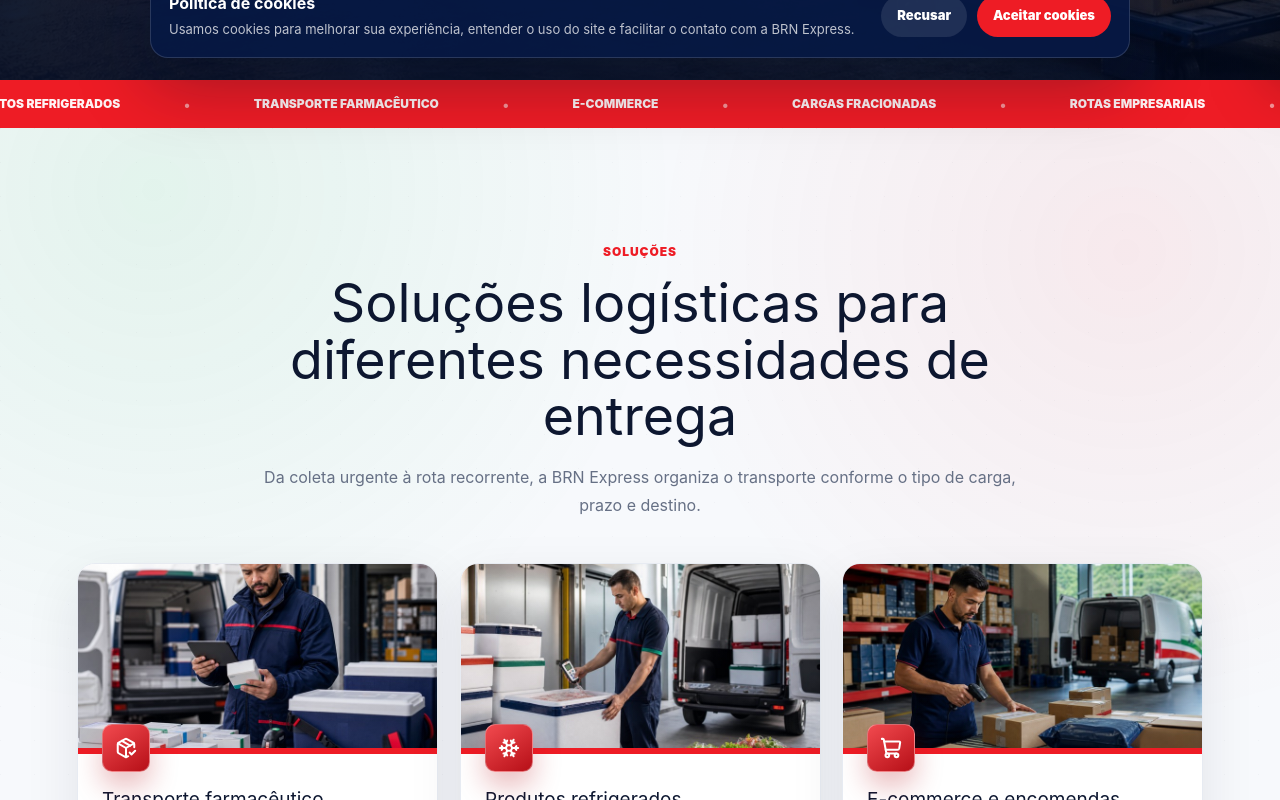
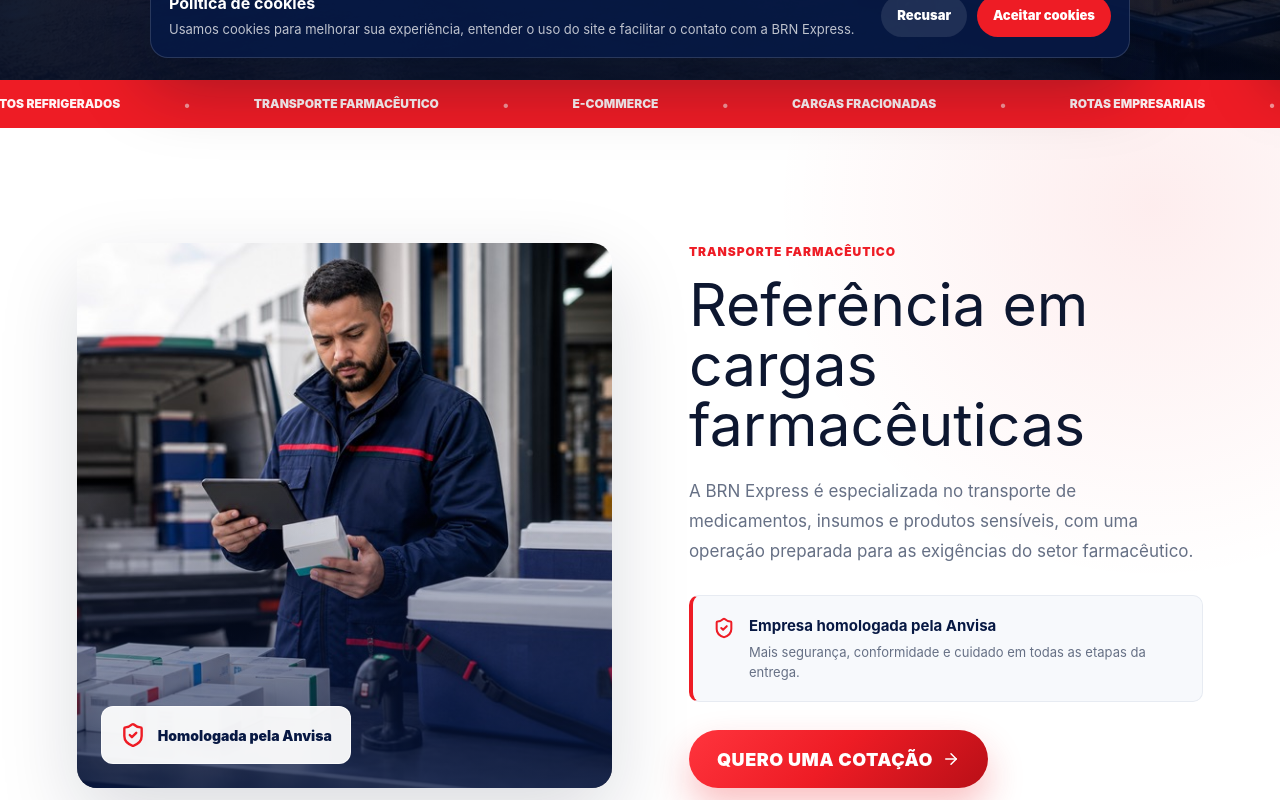
Before and after one commit to pgwempresa/brnexpress, a Next.js app: page / in a window 1280 px wide. Shown: the part 720-1520 px from the top of the page. Built offline with nearby package versions, Linux system fonts and the light colour scheme.

Commit message:
Adiciona destaque para transporte farmacêutico

```diff
--- a/app/globals.css
+++ b/app/globals.css
@@ -418,6 +418,120 @@ textarea {
   margin-left: clamp(34px, 5vw, 64px);
 }
 
+.pharma-section {
+  align-items: stretch;
+  background:
+    radial-gradient(circle at 90% 10%, rgba(238, 28, 37, 0.08), transparent 28%),
+    var(--white);
+  display: grid;
+  gap: clamp(36px, 6vw, 78px);
+  grid-template-columns: minmax(0, 1.02fr) minmax(0, 0.98fr);
+  padding: clamp(76px, 9vw, 128px) clamp(20px, 6vw, 84px);
+}
+
+.pharma-visual {
+  border-radius: 20px;
+  min-height: 500px;
+  overflow: hidden;
+  position: relative;
+  box-shadow: var(--deep-shadow);
+}
+
+.pharma-visual::after {
+  background: linear-gradient(180deg, transparent 42%, rgba(7, 24, 67, 0.76) 100%);
+  content: "";
+  inset: 0;
+  position: absolute;
+}
+
+.pharma-visual img {
+  height: 100%;
+  inset: 0;
+  object-fit: cover;
+  position: absolute;
+  width: 100%;
+}
+
+.pharma-seal {
+  align-items: center;
+  background: rgba(255, 255, 255, 0.94);
+  border: 1px solid rgba(255, 255, 255, 0.7);
+  border-radius: 12px;
+  bottom: 24px;
+  color: var(--navy);
+  display: flex;
+  font-size: 14px;
+  font-weight: 900;
+  gap: 12px;
+  left: 24px;
+  padding: 15px 18px;
+  position: absolute;
+  z-index: 1;
+}
+
+.pharma-seal svg {
+  color: var(--red);
+  flex: none;
+}
+
+.pharma-copy {
+  align-self: center;
+  max-width: 590px;
+}
+
+.pharma-copy h2 {
+  color: var(--ink);
+  font-size: clamp(36px, 4.6vw, 62px);
+  line-height: 1.02;
+  margin: 0;
+}
+
+.pharma-copy > p:not(.eyebrow) {
+  color: var(--muted);
+  font-size: 17px;
+  line-height: 1.75;
+  margin: 22px 0 0;
+}
+
+.pharma-certification {
+  align-items: flex-start;
+  background: var(--paper);
+  border: 1px solid var(--line);
+  border-left: 4px solid var(--red);
+  border-radius: 10px;
+  display: flex;
+  gap: 14px;
+  margin-top: 28px;
+  padding: 19px 20px;
+}
+
+.pharma-certification > svg {
+  color: var(--red);
+  flex: none;
+  margin-top: 2px;
+}
+
+.pharma-certification strong,
+.pharma-certification span {
+  display: block;
+}
+
+.pharma-certification strong {
+  color: var(--navy);
+  font-size: 15px;
+}
+
+.pharma-certification span {
+  color: var(--muted);
+  font-size: 13px;
+  line-height: 1.55;
+  margin-top: 5px;
+}
+
+.pharma-copy .primary-button {
+  margin-top: 28px;
+}
+
 .section {
   padding: clamp(76px, 9vw, 128px) clamp(20px, 6vw, 84px);
 }
@@ -1646,6 +1760,7 @@ textarea {
   }
 
   .choice-section,
+  .pharma-section,
   .authority-block,
   .client-heading,
   .client-proof-grid,
@@ -1745,6 +1860,16 @@ textarea {
     min-height: 360px;
   }
 
+  .pharma-visual {
+    min-height: 360px;
+  }
+
+  .pharma-seal {
+    bottom: 18px;
+    left: 18px;
+    max-width: calc(100% - 36px);
+  }
+
   .badge-card {
     align-items: flex-start;
     flex-direction: column;
--- a/app/page.tsx
+++ b/app/page.tsx
@@ -383,6 +383,41 @@ export default function Home() {
               ))}
             </div>
           ))}
+        </div>
+      </section>
+
+      <section className="pharma-section" aria-labelledby="pharma-title">
+        <div className="pharma-visual">
+          <img
+            src="/brand/service-farmaceutico.jpg"
+            alt="Operação de transporte farmacêutico da BRN Express"
+            loading="lazy"
+          />
+          <div className="pharma-seal">
+            <ShieldCheck size={26} strokeWidth={2.2} />
+            <span>Homologada pela Anvisa</span>
+          </div>
+        </div>
+        <div className="pharma-copy">
+          <p className="eyebrow">Transporte farmacêutico</p>
+          <h2 id="pharma-title">Referência em cargas farmacêuticas</h2>
+          <p>
+            A BRN Express é especializada no transporte de medicamentos,
+            insumos e produtos sensíveis, com uma operação preparada para as
+            exigências do setor farmacêutico.
+          </p>
+          <div className="pharma-certification">
+            <ShieldCheck size={22} strokeWidth={2.2} aria-hidden="true" />
+            <div>
+              <strong>Empresa homologada pela Anvisa</strong>
+              <span>
+                Mais segurança, conformidade e cuidado em todas as etapas da entrega.
+              </span>
+            </div>
+          </div>
+          <a className="primary-button" href={whatsappUrl} target="_blank" rel="noreferrer">
+            QUERO UMA COTAÇÃO <ArrowRight size={18} />
+          </a>
         </div>
       </section>
 
```
